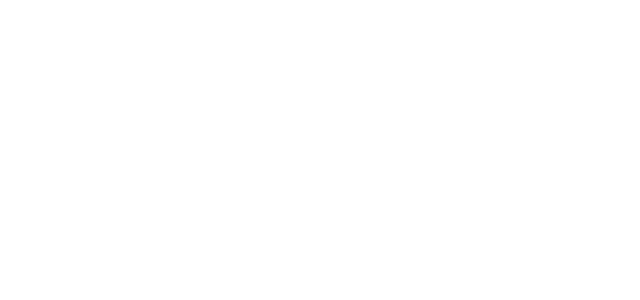
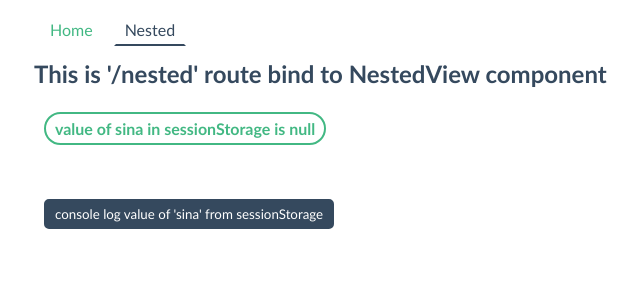
Before and after one commit to sinasedaghat/vue3-template, a Vue app: page /nested in a window 1280 px wide. Before the commit this address had no page. Shown: the top 300 px of the page, without its empty margins (66-706 px from the left). Built offline with nearby package versions, Linux system fonts and the light colour scheme.

Commit message:
create new route and call nested composable

```diff
--- a/src/App.vue
+++ b/src/App.vue
@@ -3,5 +3,11 @@
 </script>
 
 <template>
+  <header>
+    <nav>
+      <RouterLink active-class="router-link-active" class="router-link" to="/">Home</RouterLink>
+      <RouterLink active-class="router-link-active" class="router-link" to="/nested">Nested</RouterLink>
+    </nav>
+  </header>
   <RouterView />
 </template>
--- /dev/null
+++ b/src/composables/printer.ts
@@ -0,0 +1,15 @@
+import { useSessionStorage } from "./session_storage"
+
+export function usePrint() {
+  const { getData } = useSessionStorage()
+
+  const printCosole = (key: string) => {
+    console.log(getData(key))
+  }
+
+  const printString = (key: string): string => {
+    return `value of ${key} in sessionStorage is ${getData(key)}`
+  }
+
+  return { printCosole, printString }
+}
--- /dev/null
+++ b/src/composables/session_storage.ts
@@ -0,0 +1,19 @@
+export function useSessionStorage() {
+  const saveData = (key: string, value: string) => {
+    sessionStorage.setItem(key, value)
+  }
+
+  const getData = (key: string) => {
+    return sessionStorage.getItem(key)
+  }
+
+  const removeData = (key: string) => {
+    sessionStorage.removeItem(key)
+  }
+
+  const clearData = () => {
+    sessionStorage.clear();
+  }
+
+  return { saveData, getData , removeData, clearData }
+}
--- a/src/router/index.ts
+++ b/src/router/index.ts
@@ -9,6 +9,12 @@
       name: 'home',
       component: HomeView
     },
+    {
+      path: '/nested',
+      name: 'nested',
+      // component:
+      component: () => import('@/views/NestedView.vue')
+    },
   ]
 })
 
--- /dev/null
+++ b/src/views/NestedView.vue
@@ -0,0 +1,24 @@
+<script setup lang="ts">
+import { usePrint } from '@/composables/printer';
+
+const { printCosole, printString } = usePrint()
+
+</script>
+
+<template>
+  <h2 class="title">This is '/nested' route bind to NestedView component</h2>
+
+  <!-- printString call -->
+  <div class="chip-green">
+    <div class="striated">
+      <span class="subtitle">{{ printString('sina') }}</span>
+    </div>
+  </div>
+
+  <!-- printConsole call -->
+  <div>
+    <button @click="printCosole('sina')">
+      console log value of 'sina' from sessionStorage
+    </button>
+  </div>
+</template>
```
